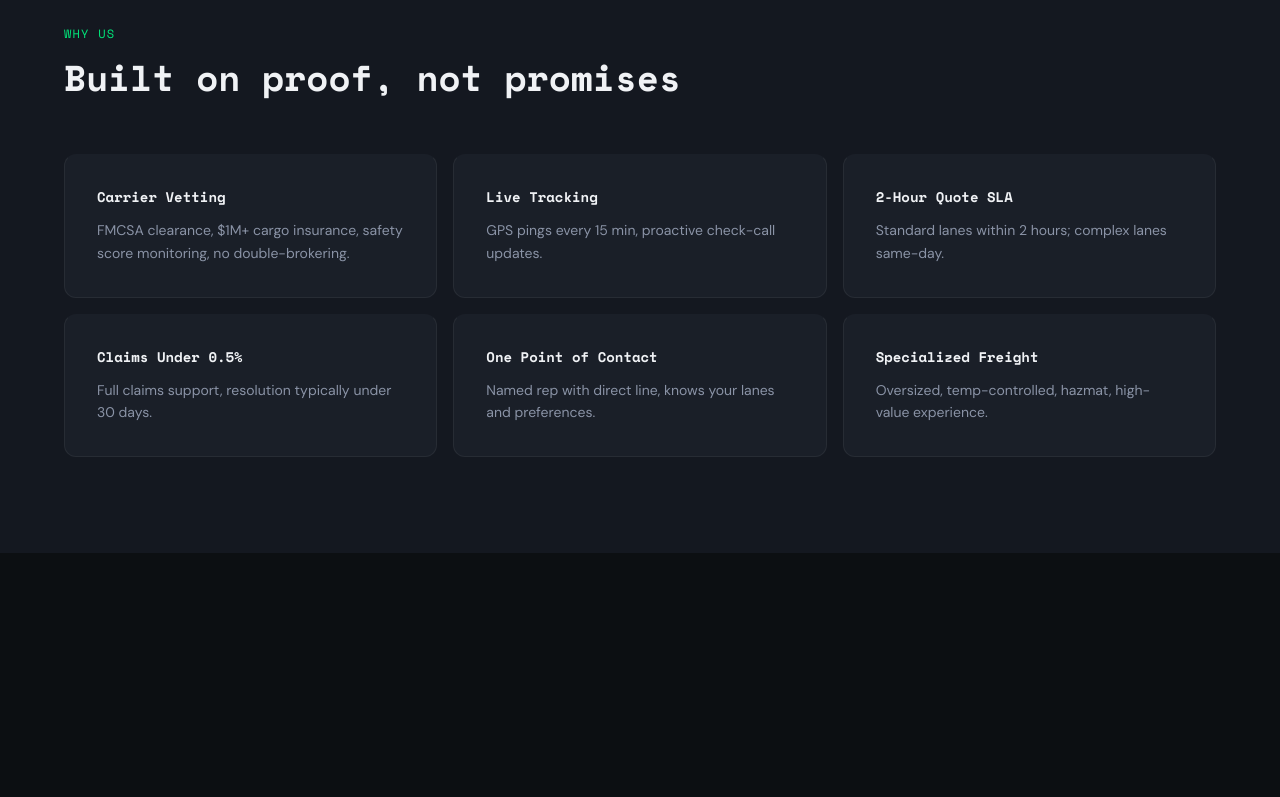
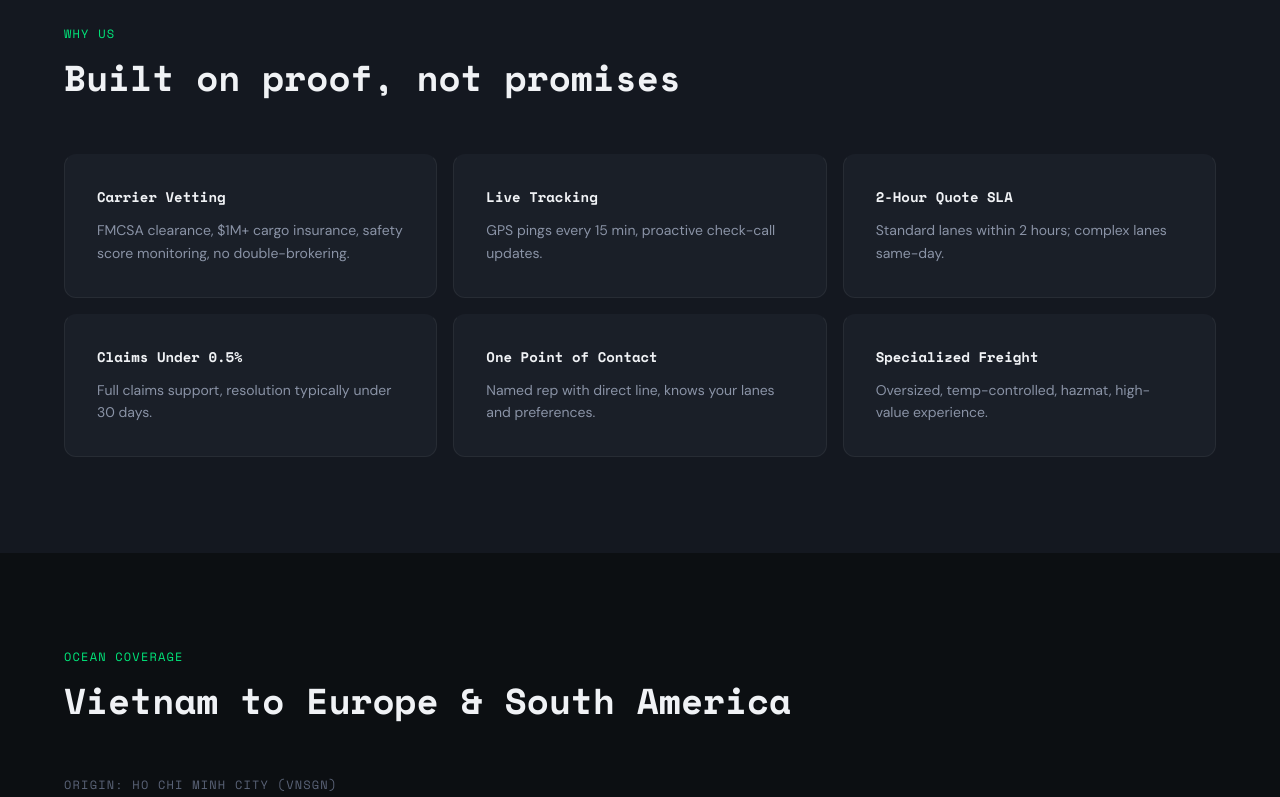
Before and after one commit to lyducquangbn99-gif/booking-by-john, a Next.js app: page / in a window 1280 px wide. Shown: the part 2000-2797 px from the top of the page. Before the commit the page ends 2553 px from the top, so only its background shows below. Built offline with nearby package versions, Linux system fonts and the light colour scheme.

Commit message:
feat: ocean routes section with lane tags and HOT badges

```diff
--- a/app/page.tsx
+++ b/app/page.tsx
@@ -3,6 +3,7 @@ import Hero from "@/components/Hero";
 import StatsBar from "@/components/StatsBar";
 import Services from "@/components/Services";
 import Trust from "@/components/Trust";
+import OceanRoutes from "@/components/OceanRoutes";
 
 export default function Home() {
   return (
@@ -12,6 +13,7 @@ export default function Home() {
       <StatsBar />
       <Services />
       <Trust />
+      <OceanRoutes />
     </main>
   );
 }
--- /dev/null
+++ b/components/OceanRoutes.tsx
@@ -0,0 +1,59 @@
+// components/OceanRoutes.tsx
+const routes = [
+  { port: "Antwerp, Belgium",        code: "BEANR", hot: true },
+  { port: "Rotterdam, Netherlands",  code: "NLRTM", hot: true },
+  { port: "Hamburg, Germany",        code: "DEHAM", hot: true },
+  { port: "Le Havre, France",        code: "FRLEH", hot: false },
+  { port: "Genoa, Italy",            code: "ITGOA", hot: false },
+  { port: "Durres, Albania",         code: "ALDRZ", hot: false },
+  { port: "Santos, Brazil",          code: "BRSSZ", hot: false },
+  { port: "Buenos Aires, Argentina", code: "ARBUE", hot: false },
+];
+
+const origins = [
+  "Ho Chi Minh City (VNSGN)",
+  "Hai Phong (VNHPH)",
+];
+
+export default function OceanRoutes() {
+  return (
+    <section id="routes" className="bg-bg-primary py-24 px-6">
+      <div className="max-w-6xl mx-auto">
+        <p className="font-display text-xs text-accent-green tracking-widest uppercase mb-4">
+          Ocean coverage
+        </p>
+        <h2 className="font-display text-3xl md:text-4xl font-bold text-text-primary mb-14">
+          Vietnam to Europe &amp; South America
+        </h2>
+
+        <div className="flex flex-col gap-12">
+          {origins.map((origin) => (
+            <div key={origin}>
+              <p className="font-display text-xs text-text-muted tracking-widest uppercase mb-5">
+                Origin: {origin}
+              </p>
+              <div className="flex flex-wrap gap-3">
+                {routes.map((route) => (
+                  <div
+                    key={route.code}
+                    className="inline-flex items-center gap-2 border border-border-subtle rounded-full px-4 py-2 text-sm text-text-secondary hover:border-accent-green hover:text-accent-green hover:bg-accent-green/5 transition-all duration-200 cursor-default"
+                  >
+                    <span className="font-display text-xs text-text-muted">
+                      {route.code}
+                    </span>
+                    <span>{route.port}</span>
+                    {route.hot && (
+                      <span className="font-display text-[10px] font-bold text-white bg-accent-orange px-1.5 py-0.5 rounded tracking-wide">
+                        HOT
+                      </span>
+                    )}
+                  </div>
+                ))}
+              </div>
+            </div>
+          ))}
+        </div>
+      </div>
+    </section>
+  );
+}
```
